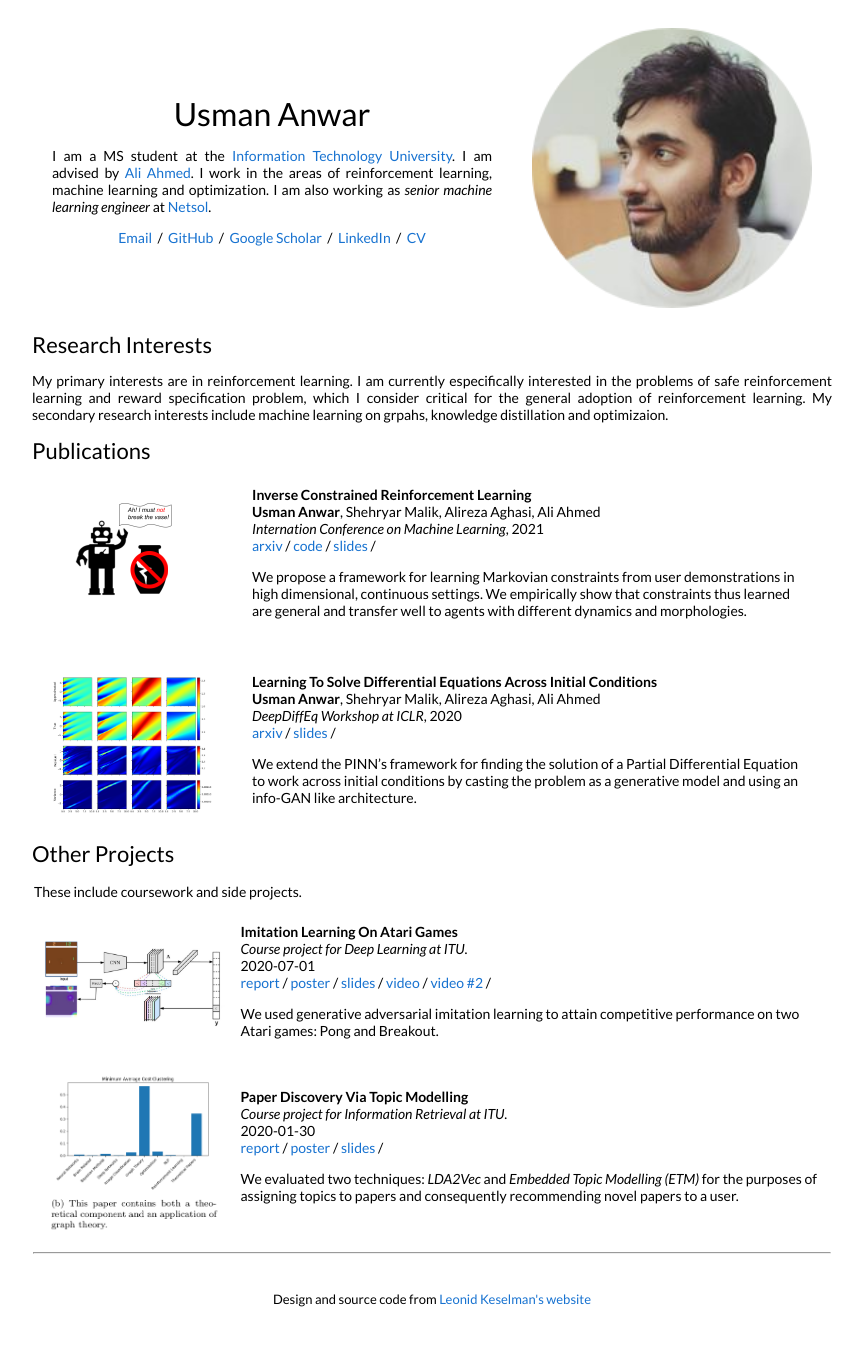
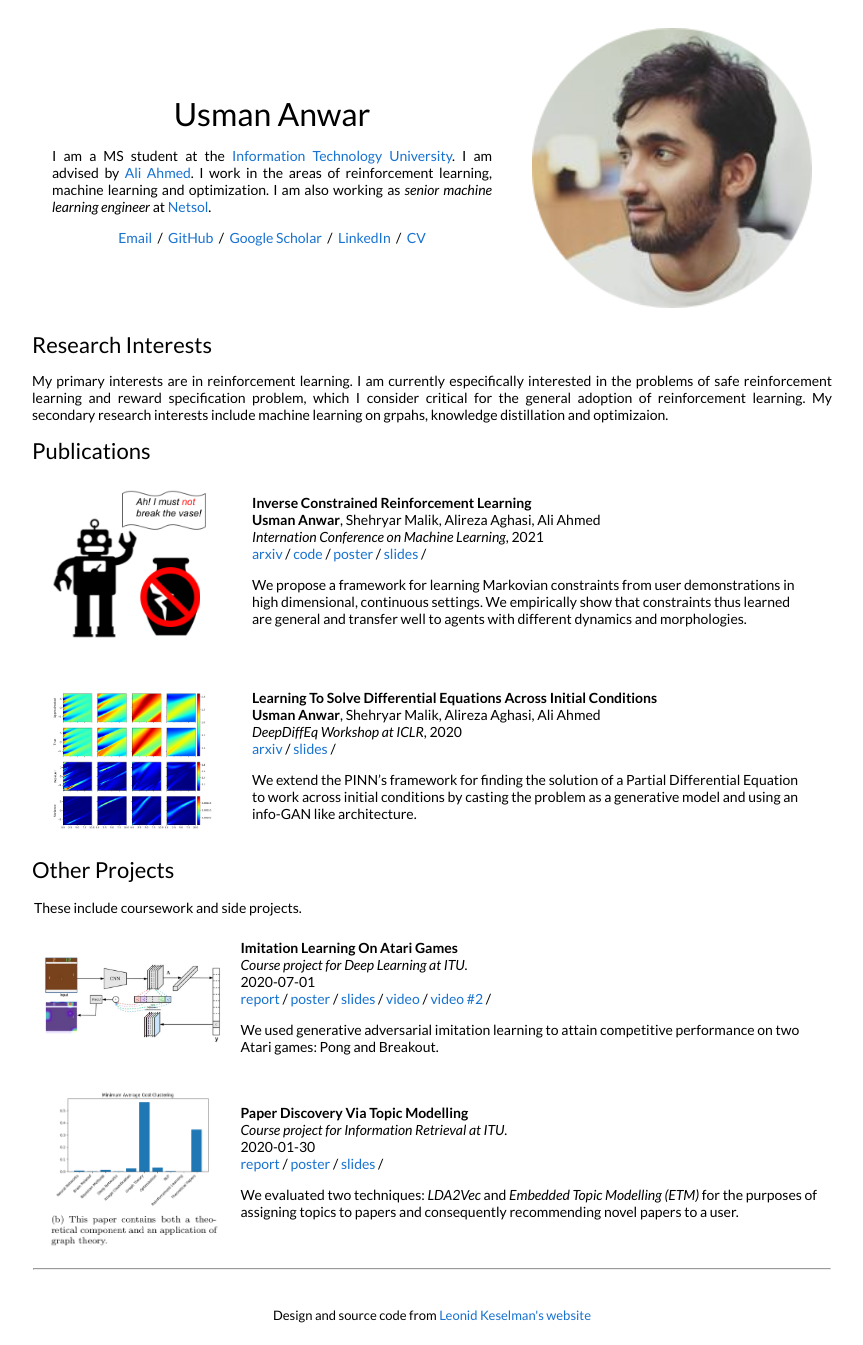
Before and after one commit to uzman-anwar/uzman-anwar.github.io, a Jekyll site: the page built from _posts/research/2021-06-01-ICRL.markdown, in a window 1280 px wide. Shown: the whole page, without its empty margins (208-1071 px from the left). Built offline with Jekyll 4.4.1, drawn with Linux system fonts in a browser that asks for light colours.

Commit message:
Added poster path to ICRL file

```diff
--- a/_posts/research/2021-06-01-ICRL.markdown
+++ b/_posts/research/2021-06-01-ICRL.markdown
@@ -9,6 +9,7 @@ authors: "<strong>Usman Anwar</strong>, Shehryar Malik, Alireza Aghasi, Ali Ahme
 venue: "Internation Conference on Machine Learning"
 arxiv: https://arxiv.org/abs/2011.09999
 slides: /papers/ICRL/slides.pdf
+poster: /papers/ICRL/poster.pdf
 code: https://github.com/shehryar-malik/icrl
 ---
 
```
Also changed, not shown: papers/ICRL/image.png.
